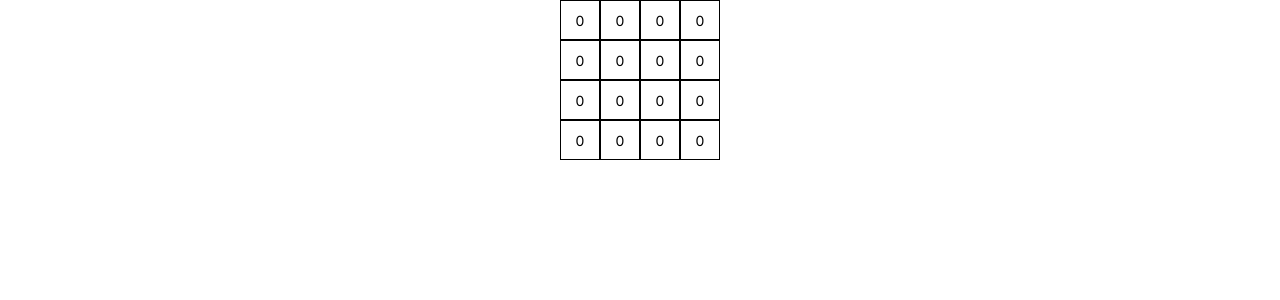
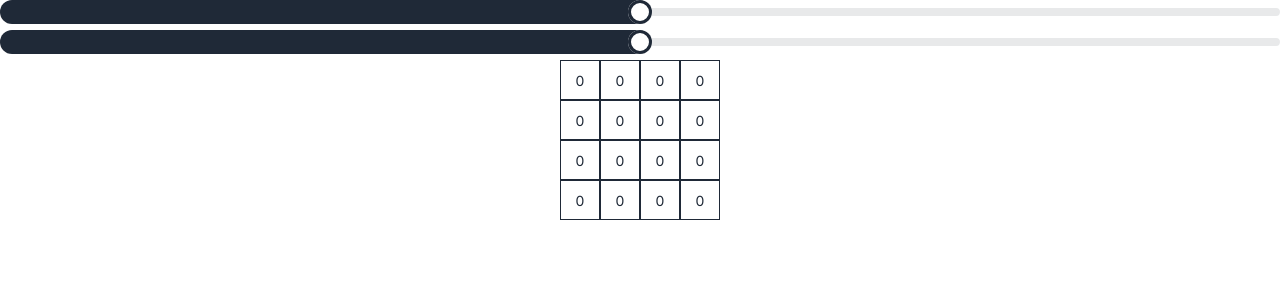
Before and after one commit to cwtwelve/maze-generator, a Next.js app: page / in a window 1280 px wide. Shown: the top 300 px of the page. Built offline with nearby package versions, Linux system fonts and the light colour scheme.

Commit message:
Set up daisyui

```diff
--- a/package.json
+++ b/package.json
@@ -18,11 +18,13 @@
 		"@typescript-eslint/eslint-plugin": "^5.60.0",
 		"autoprefixer": "^10.4.14",
 		"concurrently": "^8.2.0",
+		"daisyui": "^3.1.6",
 		"eslint": "^8.43.0",
 		"eslint-config-next": "^13.4.7",
 		"eslint-config-prettier": "^8.8.0",
 		"next": "^13.4.7",
 		"onchange": "^7.1.0",
+		"postcss": "^8.4.24",
 		"prettier": "^2.8.8",
 		"react": "^18.2.0",
 		"react-dom": "^18.2.0",
--- /dev/null
+++ b/postcss.config.js
@@ -0,0 +1,3 @@
+module.exports = {
+	plugins: ["tailwindcss", "autoprefixer"]
+};
--- a/src/components/cell/cell.scss
+++ b/src/components/cell/cell.scss
@@ -5,10 +5,10 @@
 	display: flex;
 	justify-content: center;
 	align-items: center;
-}
 
-.cell:hover {
-	background-color: red;
+	&:hover {
+		background-color: hsl(var(--sc));
+	}
 }
 
 .cell-text {
--- a/src/components/maze-options/maze-options.tsx
+++ b/src/components/maze-options/maze-options.tsx
@@ -1,6 +1,7 @@
 "use client";
 
-import Maze from "../maze";
+import Maze from "@/src/components/maze";
+import { RangeSlider } from "@/src/ui";
 import { GridOptions } from "@/src/types";
 
 const MazeOptions = () => {
@@ -15,6 +16,8 @@ const MazeOptions = () => {
 
 	return (
 		<>
+			<RangeSlider />
+			<RangeSlider />
 			<Maze grid={grid} />
 		</>
 	);
--- /dev/null
+++ b/src/ui/index.tsx
@@ -0,0 +1,2 @@
+export { default as RangeSlider } from "./range-slider";
+export { default as TextInput } from "./text-input";
--- /dev/null
+++ b/src/ui/range-slider/index.tsx
@@ -0,0 +1,3 @@
+import RangeSlider from "./range-slider";
+
+export default RangeSlider;
--- /dev/null
+++ b/src/ui/range-slider/range-slider.tsx
@@ -0,0 +1,28 @@
+"use client";
+
+import { useState } from "react";
+
+const RangeSlider = (props: any) => {
+	const [value, setValue] = useState("50");
+
+	const handleChange = (e: any) => {
+		// console.log(e);
+		setValue(e.target.value);
+	};
+
+	return (
+		<>
+			<input
+				type="range"
+				min="0"
+				max="100"
+				className="range"
+				value={value}
+				onChange={handleChange}
+			/>
+			<div className="w-full flex justify-between text-xs px-2"></div>
+		</>
+	);
+};
+
+export default RangeSlider;
--- /dev/null
+++ b/src/ui/text-input/index.tsx
@@ -0,0 +1,3 @@
+import TextInput from "./text-input";
+
+export default TextInput;
--- /dev/null
+++ b/src/ui/text-input/text-input.tsx
@@ -0,0 +1,7 @@
+"use client";
+
+const TextInput = () => {
+	return <>goobertown</>;
+};
+
+export default TextInput;
--- a/tailwind.config.js
+++ b/tailwind.config.js
@@ -5,5 +5,5 @@ module.exports = {
 		"./src/**/*.{js,ts,jsx,tsx,mdx}"
 	],
 	theme: {},
-	plugins: []
+	plugins: [require("daisyui")]
 };
```
Also changed, not shown: 1 other file (tests, documents, lock files or other folders).
